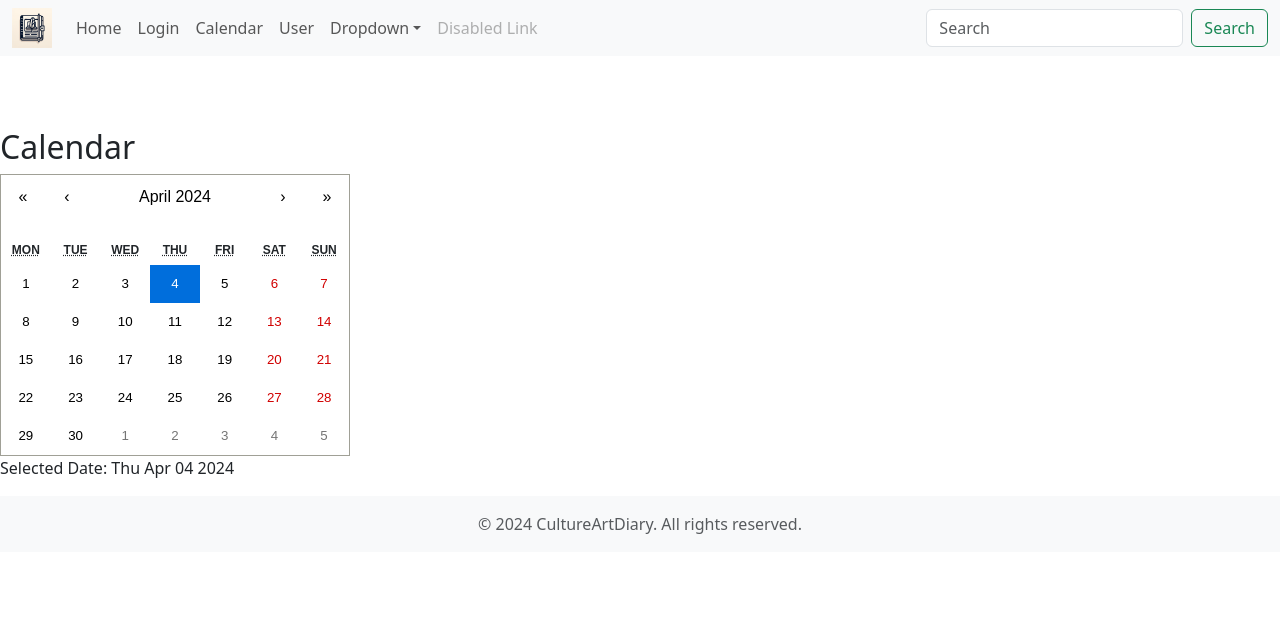
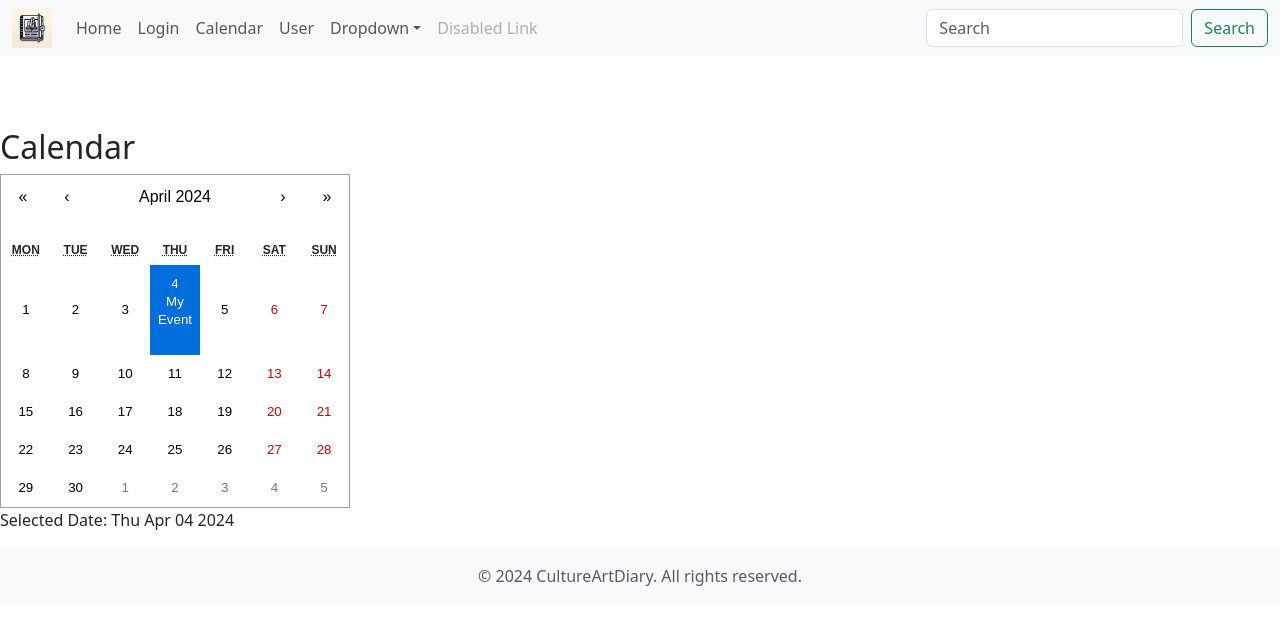
Before and after one commit to HyungMinKim98/CultureArtDiary, a React (Create React App) app: page /calendar in a window 1280 px wide. Shown: the top 624 px of the page. Built offline with nearby package versions, Linux system fonts and the light colour scheme.

Commit message:
캘린더

```diff
--- a/package.json
+++ b/package.json
@@ -13,6 +13,8 @@
     "@types/react-dom": "^18.2.20",
     "bootstrap": "^5.3.3",
     "firebase": "^10.10.0",
+    "gapi-script": "^1.2.0",
+    "google-api-javascript-client": "^0.1.0",
     "nodemon": "^3.1.0",
     "react": "^18.2.0",
     "react-bootstrap": "^2.10.1",
@@ -53,6 +55,8 @@
     ]
   },
   "devDependencies": {
-    "@babel/plugin-proposal-private-property-in-object": "^7.21.11"
+    "@babel/plugin-proposal-private-property-in-object": "^7.21.11",
+    "@types/gapi": "^0.0.47",
+    "@types/gapi.auth2": "^0.0.60"
   }
 }
--- a/src/pages/CalendarPage/CalendarPage.tsx
+++ b/src/pages/CalendarPage/CalendarPage.tsx
@@ -1,21 +1,52 @@
+//src>pages>CalendarPage>CalendarPage.tsx
+
 import React, { useState } from 'react';
 import Calendar from 'react-calendar';
 import 'react-calendar/dist/Calendar.css'; // Import the CSS for react-calendar
 
+interface Event {
+  date: string;
+  title: string;
+}
+
+interface CalendarTileProperties {
+  date: Date;
+  view: string;  // Assuming 'view' is a string, adjust as necessary.
+}
+
 const CalendarPage = () => {
-  const [date, setDate] = useState(new Date()); // State to track the selected date
+  const [date, setDate] = useState<Date | Date[]>(new Date());
+  const [events, setEvents] = useState<Event[]>([
+    { date: new Date().toISOString(), title: "My Event" }
+  ]);
 
-  const onChange = (newDate:any) => {
-    setDate(newDate); // Update the state when a new date is selected
+  const onChange = (value: Date | Date[], event: React.SyntheticEvent<any, Event>) => {
+    setDate(Array.isArray(value) ? value[0] : value);
+  };
+
+
+    // Function to render events on the calendar
+    const tileContent = ({ date, view }: CalendarTileProperties) => {
+      const dayEvents = events.filter(e => new Date(e.date).toDateString() === date.toDateString());
+      return (
+        <div>
+          {dayEvents.map((event, index) => <p key={index}>{event.title}</p>)}
+        </div>
+      );
     };
 
     return (
       <div>
         <h2>Calendar</h2>
-      <Calendar onChange={onChange} value={date} />
-      <p>Selected Date: {date.toDateString()}</p> {/* Display the selected date */}
+        <Calendar
+          onChange={onChange}
+          value={date}
+          tileContent={tileContent}
+        />
+        <p>Selected Date: {Array.isArray(date) ? date[0].toDateString() : date.toDateString()}</p>
       </div>
     );
   };
 
+
   export default CalendarPage;
```
Also changed, not shown: src/components/GoogleCalendar.tsx (added, +65 -0 lines), 1 other file (tests, documents, lock files or other folders). Lines whose indentation alone changed are shown as unchanged.
